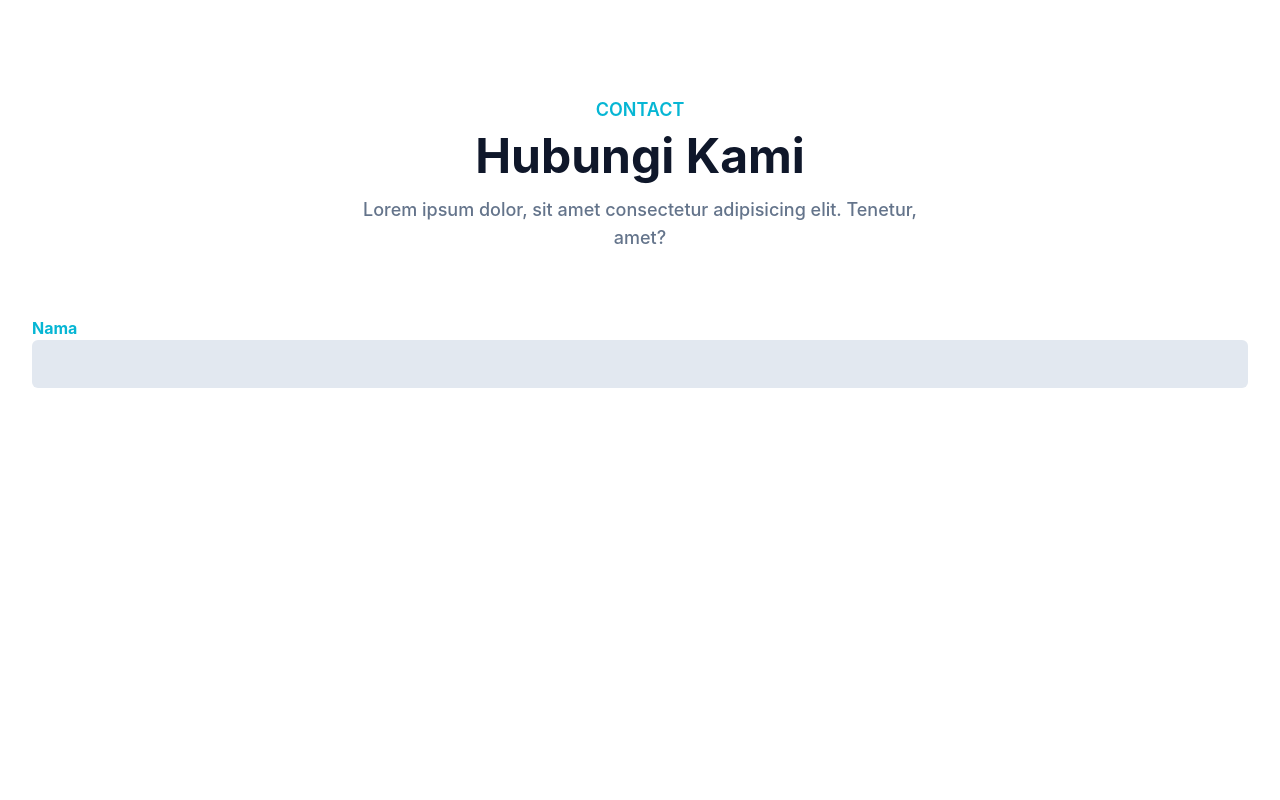
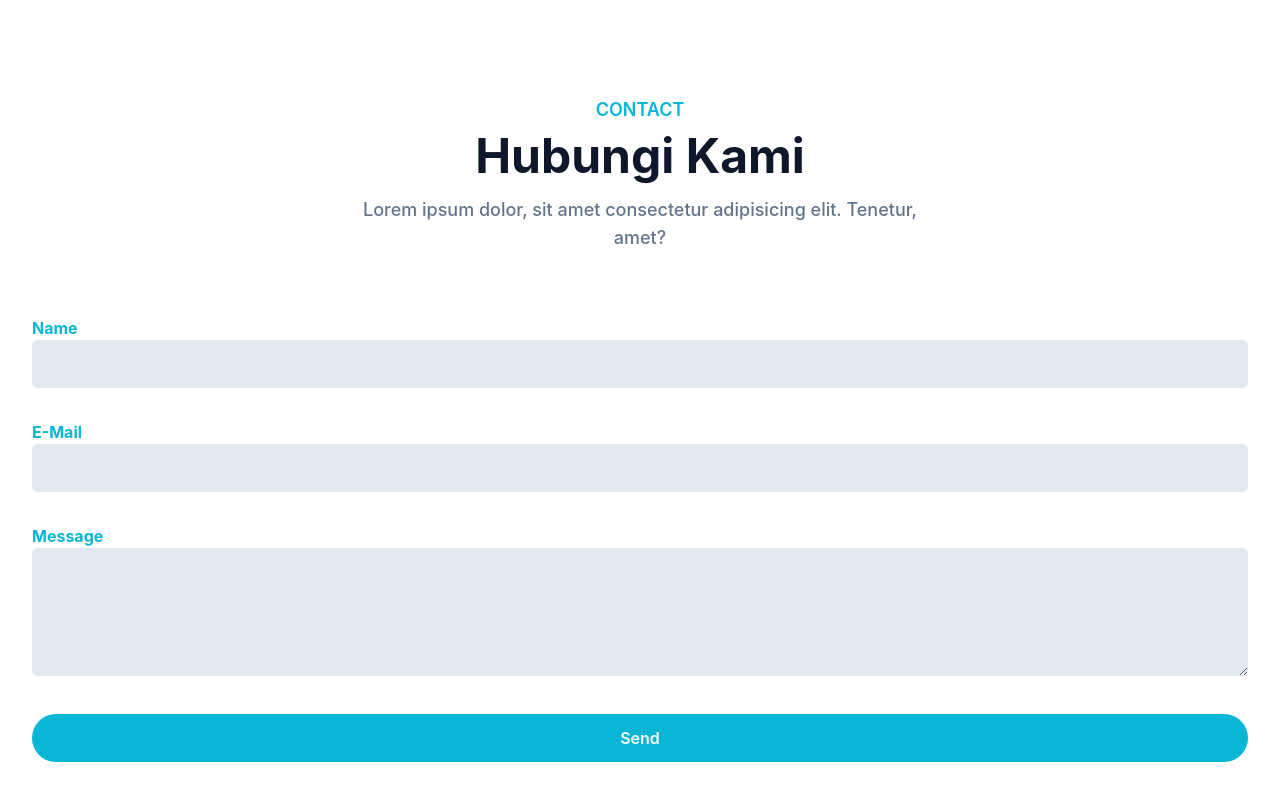
Before and after one commit to dafasr/portfolio-tailwind-css, a plain HTML site: page index.html in a window 1280 px wide. Shown: the part 3560-4360 px from the top of the page. Before the commit the page ends 4108 px from the top, so only its background shows below. Drawn offline with nearby package versions, Linux system fonts and the light colour scheme.

Commit message:
"Updated index.html: changed label text from 'Nama' to 'Name', added email and message input fields, and added a send button to the form."

```diff
--- a/index.html
+++ b/index.html
@@ -488,13 +488,40 @@
         <form>
           <div class="w-full px-4 mb-8">
             <label for="name" class="text-base text-primary font-bold"
-              >Nama
+              >Name
             </label>
             <input
-              type="text"
+              type="name"
               id="name"
-              class="w-full bg-slate-200 text-dark p-3 rounded-md focus:outline-none focus:ring-primary"
+              class="w-full bg-slate-200 text-dark p-3 rounded-md focus:outline-none focus:ring-primary focus:ring-1 focus:border-primary"
             />
+          </div>
+          <div class="w-full px-4 mb-8">
+            <label for="email" class="text-base text-primary font-bold"
+              >E-Mail
+            </label>
+            <input
+              type="email"
+              id="email"
+              class="w-full bg-slate-200 text-dark p-3 rounded-md focus:outline-none focus:ring-primary focus:ring-1 focus:border-primary"
+            />
+          </div>
+          <div class="w-full px-4 mb-8">
+            <label for="message" class="text-base text-primary font-bold"
+              >Message
+            </label>
+            <textarea
+              type="message"
+              id="message"
+              class="w-full bg-slate-200 text-dark p-3 rounded-md focus:outline-none focus:ring-primary focus:ring-1 focus:border-primary h-32"
+            ></textarea>
+          </div>
+          <div class="w-full px-4">
+            <button
+              class="w-full hover:opacity-80 hover:shadow-lg transition-duration-500 text-base font-semibold text-white bg-primary py-3 px-8 rounded-full"
+            >
+              Send
+            </button>
           </div>
         </form>
       </div>
```
